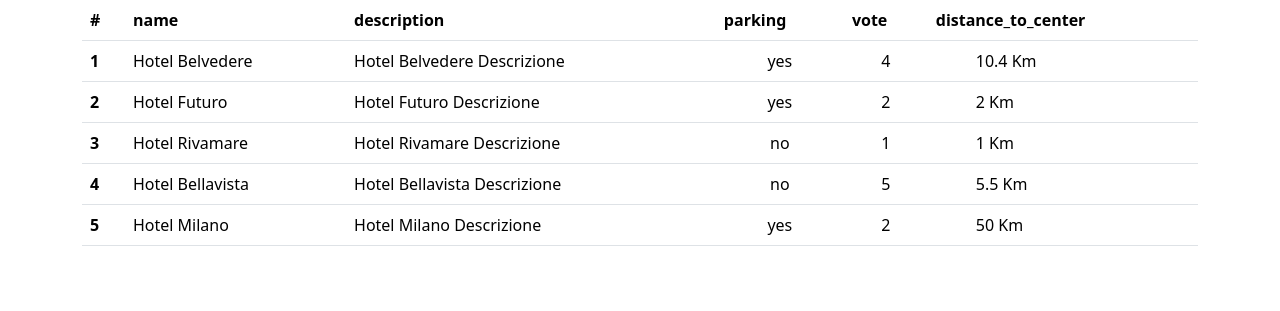
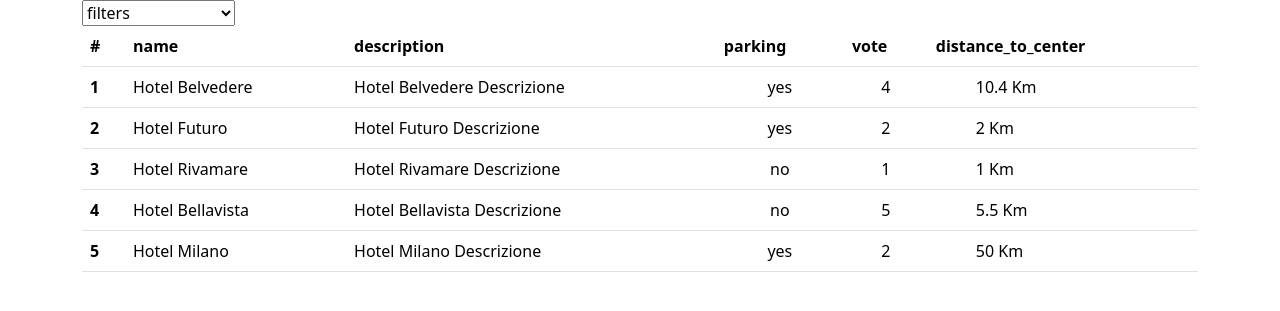
Before and after one commit to PietroSavini/php-hotel, a PHP site: page / in a window 1280 px wide. Shown: the top 311 px of the page. Run offline with PHP 8.4, Linux system fonts and the light colour scheme.

Commit message:
ADD: filter select

```diff
--- a/index.php
+++ b/index.php
@@ -52,6 +52,12 @@
 </head>
 <body>
     <div class="container">
+        <select name="" id="">
+            <option value="">filters</option>
+            <option value="">-------</option>
+            <option value="parking"> with parking only</option>
+        </select>
+
 
         <table class="table">
             <thead>
@@ -90,7 +96,6 @@
 
                 <?php }; ?>
             </tbody>
-
         </table>
 
     </div>
```
